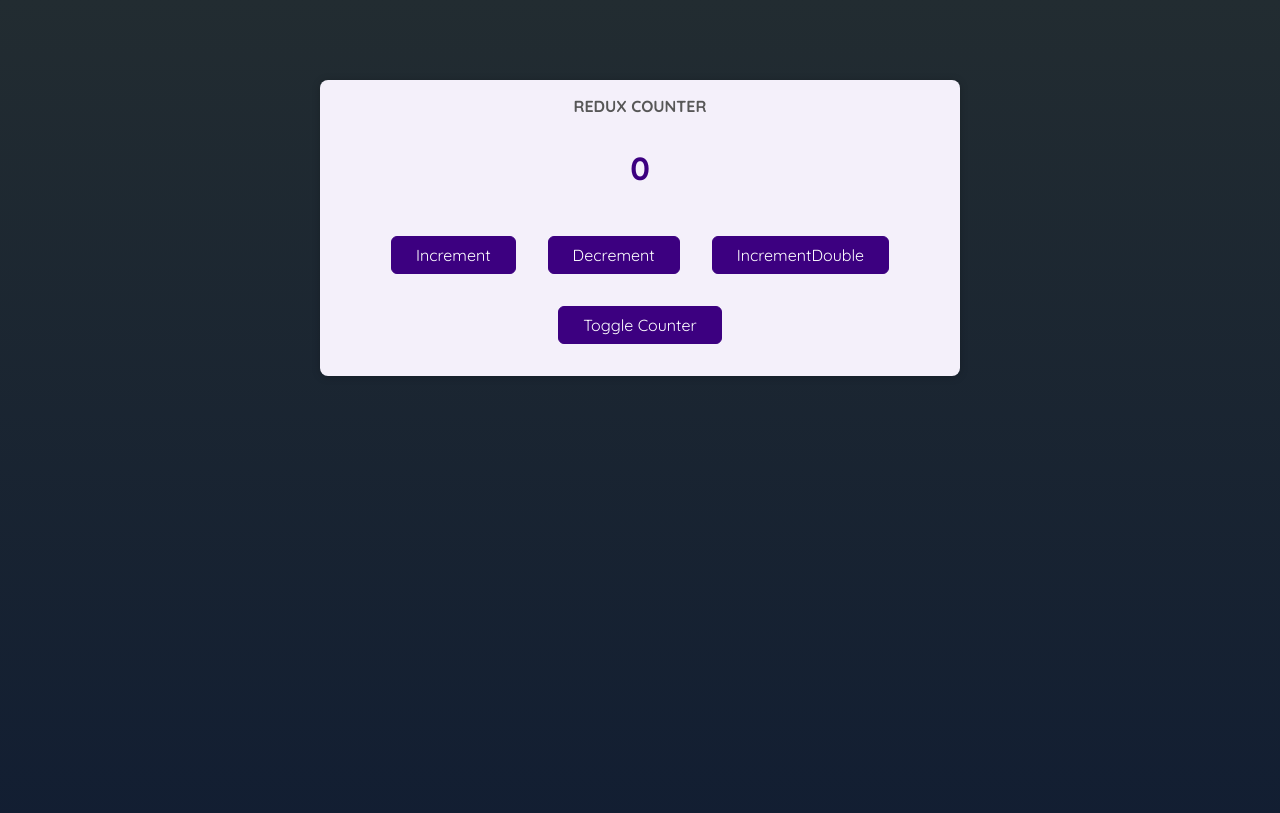
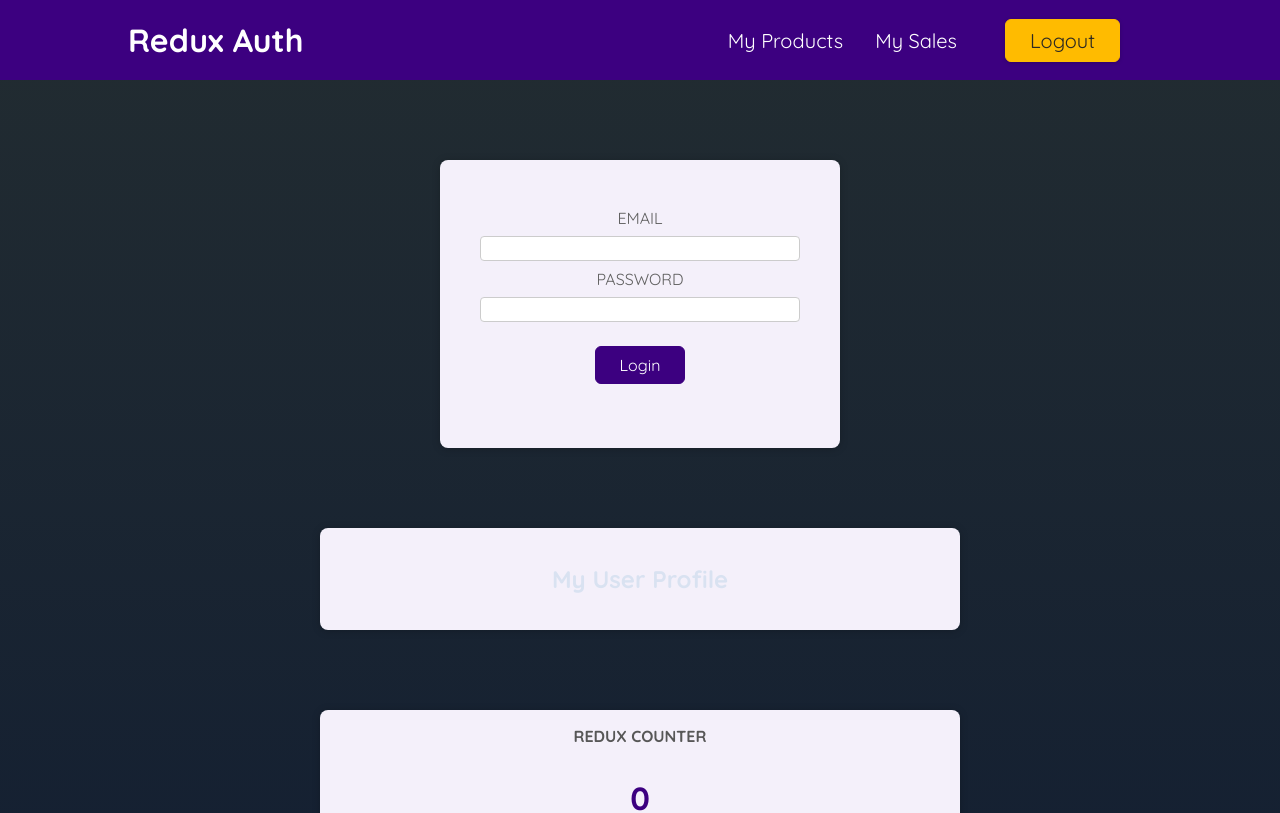
Before and after one commit to dazzlingtea/react-advance202407, a React (Create React App) app: page / in a window 1280 px wide. Shown: the top 813 px of the page. Built offline with nearby package versions, Linux system fonts and the light colour scheme.

Commit message:
# 리덕스 툴킷 컴포넌트 세팅

```diff
--- a/src/App.js
+++ b/src/App.js
@@ -1,11 +1,17 @@
 import React from 'react';
 
 import ReduxCounter from "./redux-practice/components/ReduxCounter";
+import Auth from "./redux-practice/components/Auth";
+import Header from "./redux-practice/components/Header";
+import UserProfile from "./redux-practice/components/UserProfile";
 
 const App = () => {
 
   return (
     <>
+      <Header />
+      <Auth />
+      <UserProfile />
       <ReduxCounter />
     </>
   );
--- /dev/null
+++ b/src/redux-practice/components/Auth.js
@@ -0,0 +1,23 @@
+import classes from './Auth.module.css';
+
+const Auth = () => {
+  return (
+    <main className={classes.auth}>
+      <section>
+        <form>
+          <div className={classes.control}>
+            <label htmlFor='email'>Email</label>
+            <input type='email' id='email' />
+          </div>
+          <div className={classes.control}>
+            <label htmlFor='password'>Password</label>
+            <input type='password' id='password' />
+          </div>
+          <button>Login</button>
+        </form>
+      </section>
+    </main>
+  );
+};
+
+export default Auth;
--- /dev/null
+++ b/src/redux-practice/components/Auth.module.css
@@ -0,0 +1,29 @@
+.auth {
+    margin: 5rem auto;
+    box-shadow: 0 1px 8px rgba(0, 0, 0, 0.2);
+    width: 25rem;
+    border-radius: 8px;
+    padding: 1rem;
+    text-align: center;
+    background-color: #f4f0fa;
+}
+
+.control {
+    margin-bottom: 0.5rem;
+}
+
+.control label {
+    display: block;
+    color: #616161;
+    text-transform: uppercase;
+    margin-bottom: 0.5rem;
+}
+
+.control input {
+    display: block;
+    width: 20rem;
+    margin: auto;
+    border-radius: 4px;
+    padding: 0.25rem;
+    border: 1px solid #ccc;
+}
--- /dev/null
+++ b/src/redux-practice/components/Header.js
@@ -0,0 +1,24 @@
+import classes from './Header.module.css';
+
+const Header = () => {
+  return (
+    <header className={classes.header}>
+      <h1>Redux Auth</h1>
+      <nav>
+        <ul>
+          <li>
+            <a href='/public'>My Products</a>
+          </li>
+          <li>
+            <a href='/public'>My Sales</a>
+          </li>
+          <li>
+            <button>Logout</button>
+          </li>
+        </ul>
+      </nav>
+    </header>
+  );
+};
+
+export default Header;
--- /dev/null
+++ b/src/redux-practice/components/Header.module.css
@@ -0,0 +1,48 @@
+.header {
+    width: 100%;
+    height: 5rem;
+    display: flex;
+    justify-content: space-between;
+    align-items: center;
+    background-color: #3c0080;
+    color: white;
+    padding: 0 10%;
+}
+
+.header ul {
+    display: flex;
+    list-style: none;
+    margin: 0;
+    padding: 0;
+    align-items: center;
+}
+
+.header li {
+    margin: 0 1rem;
+}
+
+.header a {
+    text-decoration: none;
+    color: white;
+    font-size: 1.25rem;
+}
+
+.header a:hover,
+.header a:active {
+    color: #b864da;
+}
+
+.header button {
+    font-size: 1.25rem;
+    background-color: #ffbb00;
+    border: 1px solid #ffbb00;
+    padding: 0.5rem 1.5rem;
+    box-shadow: 0 1px 4px rgba(0, 0, 0, 0.2);
+    color: #2c2922;
+}
+
+.header button:hover,
+.header button:active {
+    background-color: #ffa600;
+    border-color: #ffa600;
+}
--- /dev/null
+++ b/src/redux-practice/components/UserProfile.js
@@ -0,0 +1,11 @@
+import classes from './UserProfile.module.css';
+
+const UserProfile = () => {
+  return (
+    <main className={classes.profile}>
+      <h2>My User Profile</h2>
+    </main>
+  );
+};
+
+export default UserProfile;
--- /dev/null
+++ b/src/redux-practice/components/UserProfile.module.css
@@ -0,0 +1,9 @@
+.profile {
+    margin: 5rem auto;
+    box-shadow: 0 1px 8px rgba(0, 0, 0, 0.2);
+    width: 40rem;
+    border-radius: 8px;
+    padding: 1rem;
+    text-align: center;
+    background-color: #f4f0fa;
+}
```
